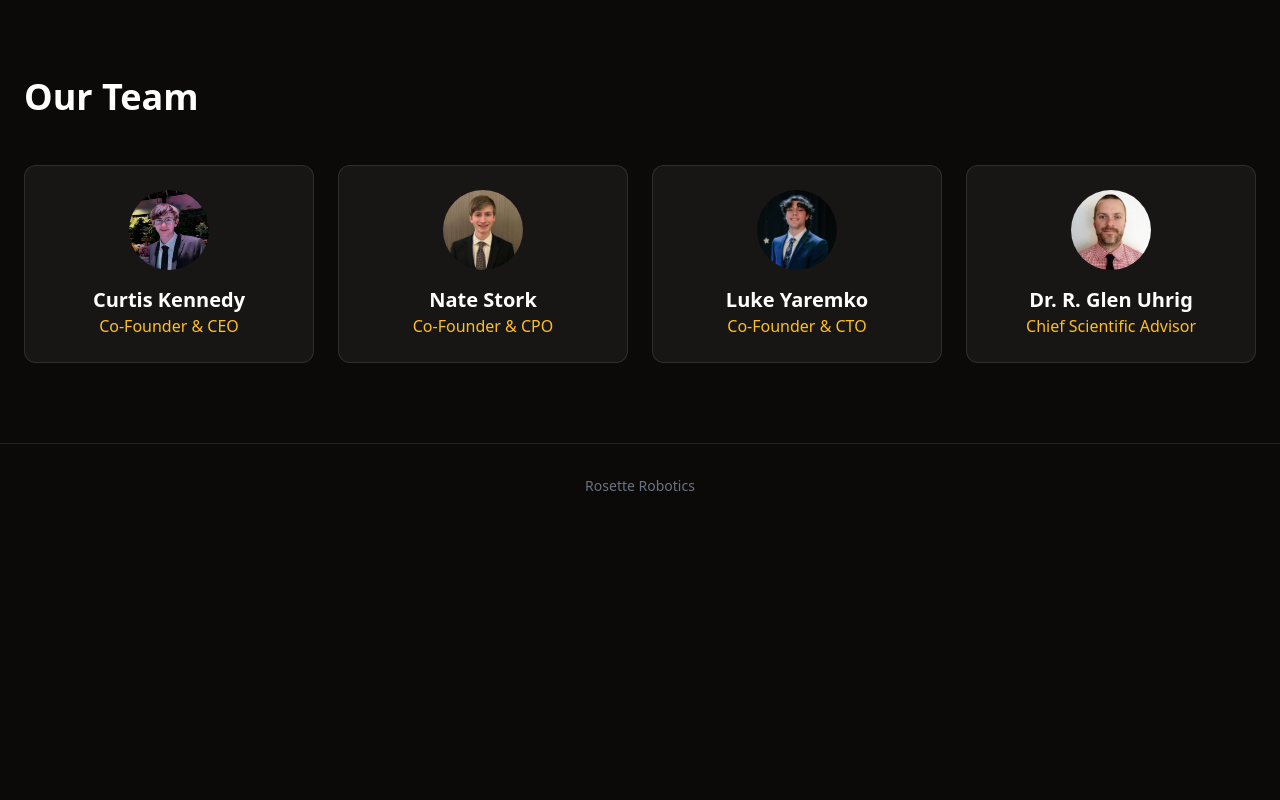
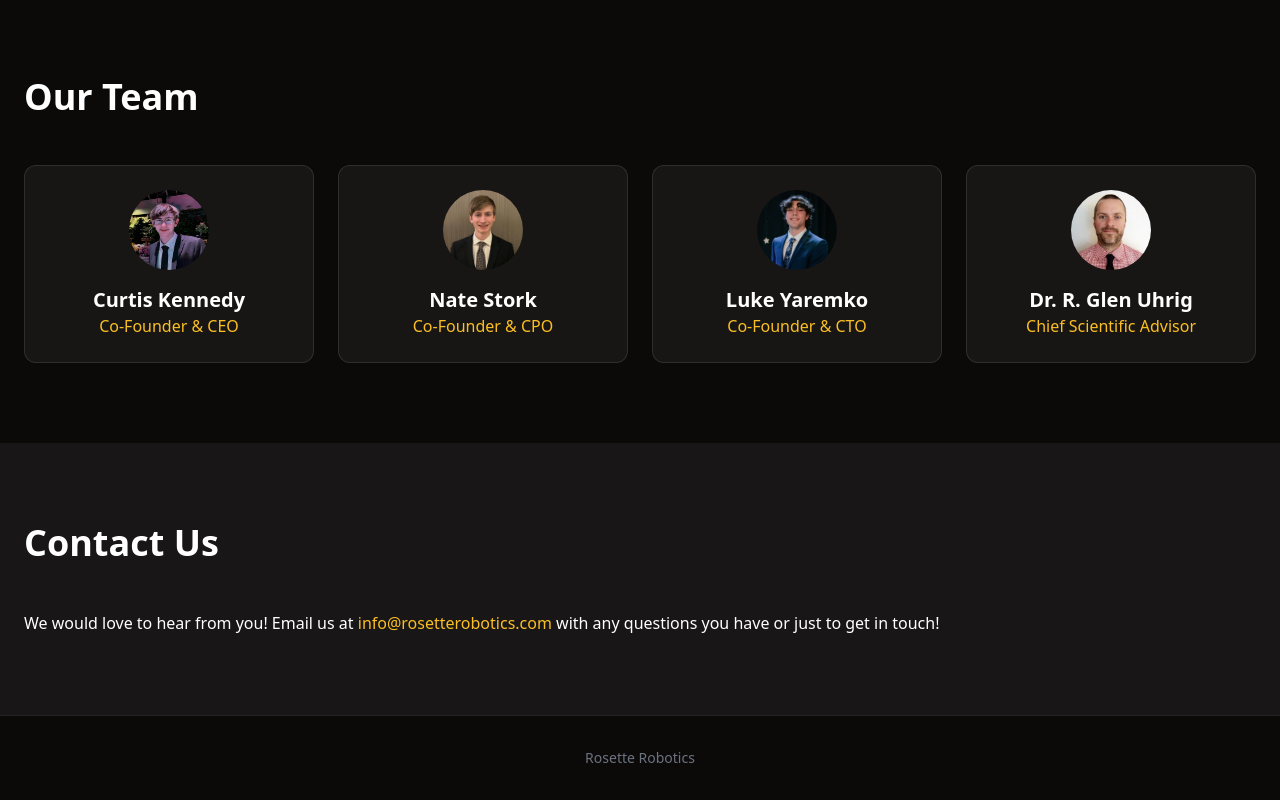
Before and after one commit to rosetterobotics/temp-website, a website: page index.html in a window 1280 px wide. Shown: the part 1731-2531 px from the top of the page. Before the commit the page ends 2259 px from the top, so only its background shows below. Drawn offline with Linux system fonts and the light colour scheme.

Commit message:
Contact section

```diff
--- a/index.html
+++ b/index.html
@@ -23,6 +23,7 @@
         <a href="#about" class="hover:text-white transition">About</a>
         <a href="#product" class="hover:text-white transition">Product</a>
         <a href="#team" class="hover:text-white transition">Team</a>
+        <a href="#contact" class="hover:text-white transition">Contact Us</a>
       </div>
     </div>
   </nav>
@@ -155,6 +156,15 @@
     </div>
   </section>
 
+  <section id="contact" class="py-20 bg-white/5">
+    <div class="max-w-7xl mx-auto px-6">
+        <h3 class="text-4xl font-bold mb-12">Contact Us</h3>
+
+        <p>We would love to hear from you! Email us at <a href="mailto:info@rosetterobotics.com"><span class="text-amber-400">info@rosetterobotics.com</span></a> with any questions you have or just to get in touch!</p>
+
+    </div>
+  </section>
+
   <!-- Footer -->
   <footer class="border-t border-white/10 py-8">
     <div class="max-w-7xl mx-auto px-6 text-center text-gray-500 text-sm">
```
Also changed, not shown: dist/output.css.
